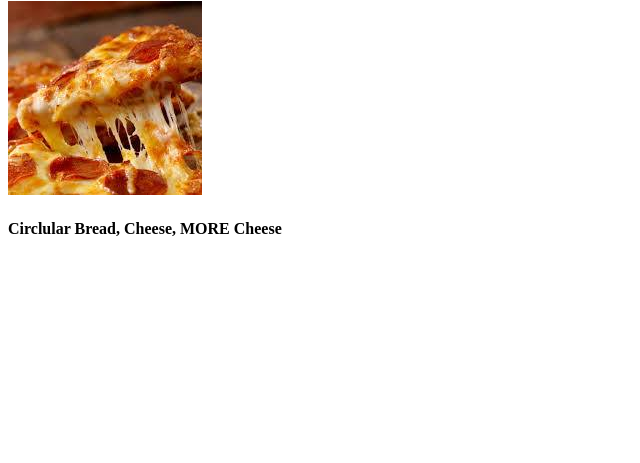
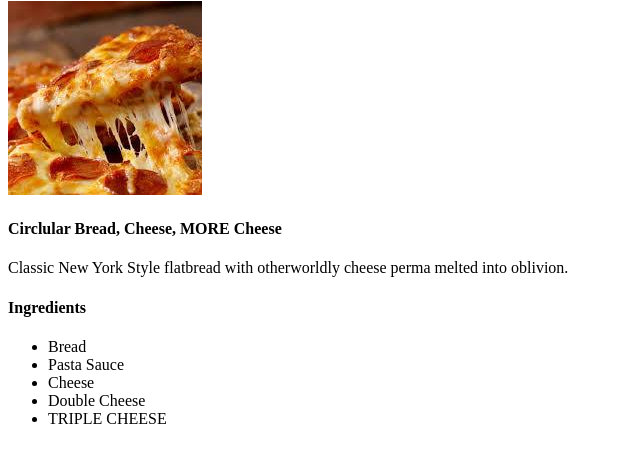
Before and after one commit to CinithCRWN/odin-recipes, a plain HTML site: page recipes/Pizza.html in a window 1280 px wide. Shown: the part 79-542 px from the top of the page, without its empty margins (0-640 px from the left). Drawn offline with Linux system fonts and the light colour scheme.

Commit message:
Add recipe indintation? Whatever that means.

```diff
--- a/recipes/Pizza.html
+++ b/recipes/Pizza.html
@@ -8,5 +8,15 @@
         <h1>Pizza</h1>
         <img src="../images/pizza.jpeg">
         <h4>Circlular Bread, Cheese, MORE Cheese</h4>
+        <p>Classic New York Style flatbread with otherworldly cheese perma melted
+            into oblivion.</p>
+        <h4>Ingredients</h4>
+        <ul>
+            <li>Bread</li>
+            <li>Pasta Sauce</li>
+            <li>Cheese</li>
+            <li>Double Cheese</li>
+            <li>TRIPLE CHEESE</li>
+        </ul>
     </body>
 </html>
```
